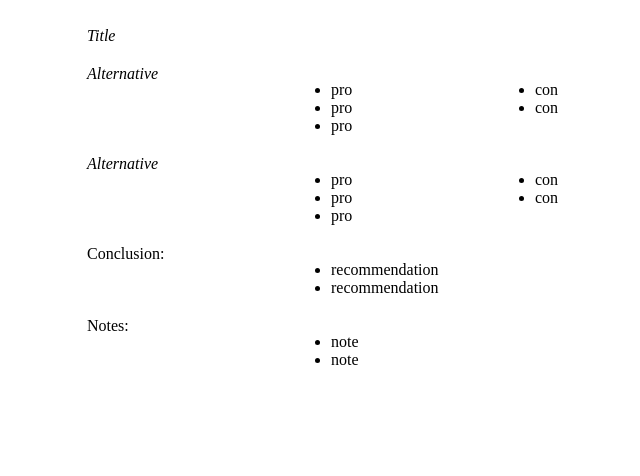
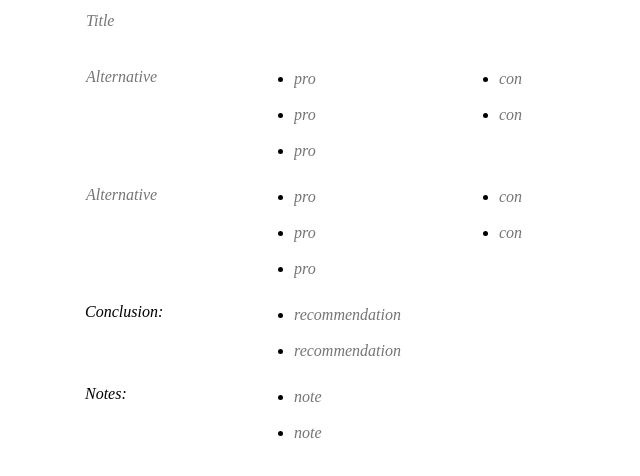
Before and after one commit to ofoxxx/pros, a plain HTML site: page spreadsheet.html in a window 1280 px wide. Shown: the whole page, without its empty margins (249-889 px from the left). Drawn offline with Linux system fonts and the light colour scheme.

Commit message:
textarea for input

```diff
--- a/spreadsheet.html
+++ b/spreadsheet.html
@@ -40,11 +40,13 @@
     </script>
 
     <style type="text/css">
-        .hField{min-width:600px;margin-left:auto;margin-right:auto;}
-        .hTitle{height:50px;text-align:left;font-style:italic;}
-        .hCell{width:200px;height:50px;vertical-align:top;text-align:left;}
-        .hKeyword{width:200px;height:50px;vertical-align:top;text-align:left;}
-        .hKeynote{width:200px;height:50px;vertical-align:top;text-align:left;font-style:italic;}
+        .hField{min-width:600px;margin-left:auto;margin-right:auto;text-align:left;font-style:italic;}
+        .hTitle{height:50px;}
+        .hCell{width:200px;height:50px;vertical-align:top;}
+        .hCell ul{all:inherit;}
+        .hKeyword{width:200px;height:50px;vertical-align:top;}
+        .hKeynote{width:200px;height:50px;vertical-align:top;}
+		.value{all:inherit;}
     </style>
 
 	<title>Pros and cons decision maker template</title>
@@ -55,46 +57,46 @@
     <thead>
         <tr>
             <td class=hTitle colspan=3>
-                Title
+				<textarea class="value" placeholder="Title"></textarea>
             </td>
         </tr>
     </thead>
     <tbody>
         <tr>
             <td class=hKeynote>
-                Alternative
+				<textarea class="value" placeholder="Alternative"></textarea>
             </td>
             <td class=hCell>
                 <ul>
-                    <li>pro</li>
-                    <li>pro</li>
-                    <li>pro</li>
+                    <li><textarea class="value" placeholder="pro"></textarea></li>
+                    <li><textarea class="value" placeholder="pro"></textarea></li>
+                    <li><textarea class="value" placeholder="pro"></textarea></li>
                 </ul>
             </td>
             <td class=hCell>
-                 <ul>
-                    <li>con</li>
-                    <li>con</li>
+				<ul>
+                    <li><textarea class="value" placeholder="con"></textarea></li>
+                    <li><textarea class="value" placeholder="con"></textarea></li>
                 </ul>
-           </td>
+			</td>
         </tr>
         <tr>
             <td class=hKeynote>
-                Alternative
+				<textarea class="value" placeholder="Alternative"></textarea>
             </td>
             <td class=hCell>
                 <ul>
-                    <li>pro</li>
-                    <li>pro</li>
-                    <li>pro</li>
+                    <li><textarea class="value" placeholder="pro"></textarea></li>
+                    <li><textarea class="value" placeholder="pro"></textarea></li>
+                    <li><textarea class="value" placeholder="pro"></textarea></li>
                 </ul>
             </td>
             <td class=hCell>
-                <ul>
-                    <li>con</li>
-                    <li>con</li>
+				<ul>
+					<li><textarea class="value" placeholder="con"></textarea></li>
+                    <li><textarea class="value" placeholder="con"></textarea></li>
                 </ul>
-            </td>
+			</td>
         </tr>
         <tr>
             <td class=hKeyword>
@@ -102,8 +104,8 @@
             </td>
             <td colspan=2 class=hCell>
                 <ul>
-                    <li>recommendation</li>
-                    <li>recommendation</li>
+                    <li><textarea class="value" placeholder="recommendation"></textarea></li>
+                    <li><textarea class="value" placeholder="recommendation"></textarea></li>
                 </ul>
             </td>
         </tr>
@@ -113,8 +115,8 @@
             </td>
             <td colspan=2 class=hCell>
                 <ul>
-                    <li>note</li>
-                    <li>note</li>
+                    <li><textarea class="value" placeholder="note"></textarea></li>
+                    <li><textarea class="value" placeholder="note"></textarea></li>
                 </ul>
             </td>
         </tr>
```
Also changed, not shown: notes.html (+3 -1 lines).
